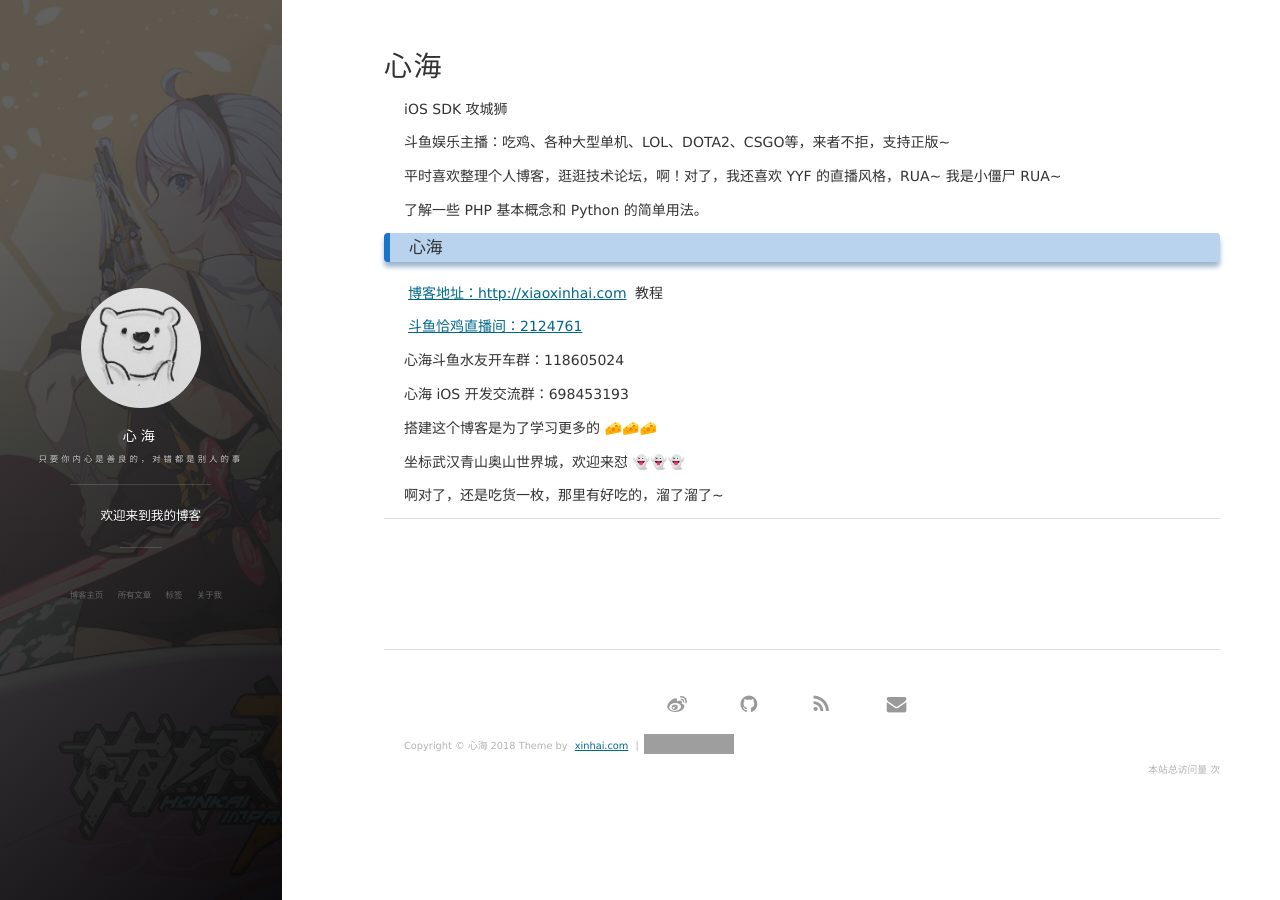
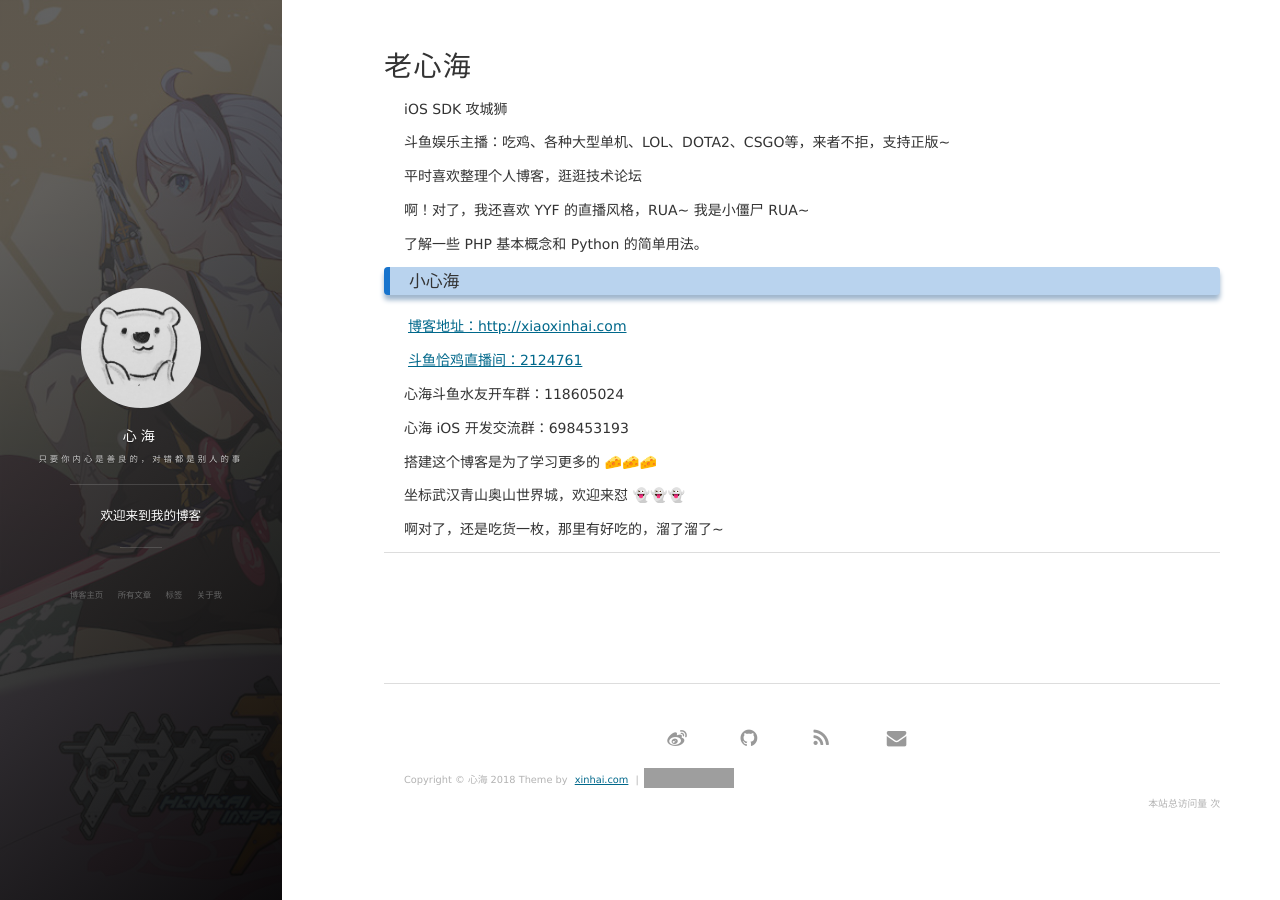
Before and after one commit to JiaZhiH/JiaZhiH.github.io, a Jekyll site: the page built from about.md, in a window 1280 px wide. Built offline with Jekyll 4.4.1, drawn with Linux system fonts in a browser that asks for light colours; nearby versions of some CDN libraries; comment, search, counter and statistics services are not loaded; grey boxes are pictures that could not be loaded.

Commit message:
official-6

```diff
--- a/about.md
+++ b/about.md
@@ -1,41 +1,56 @@
 ---
 layout: page
-title: 心海
+title: 老心海
 ---
 
 iOS SDK 攻城狮
+
 <p>
+
 斗鱼娱乐主播：吃鸡、各种大型单机、LOL、DOTA2、CSGO等，来者不拒，支持正版~
+
 <p>
-平时喜欢整理个人博客，逛逛技术论坛，啊！对了，我还喜欢 YYF 的直播风格，RUA~ 我是小僵尸 RUA~
+
+平时喜欢整理个人博客，逛逛技术论坛
+
 <p>
+
+啊！对了，我还喜欢 YYF 的直播风格，RUA~ 我是小僵尸 RUA~
+
+<p>
+
 了解一些 PHP 基本概念和 Python 的简单用法。
 
 <p>
 
-<h3> 心海 </h3>
+<h3> 小心海 </h3>
 
 <p>
 
 <a target="_blank" href='http://xiaoxinhai.com'>博客地址：http://xiaoxinhai.com</a>
-教程
 
 <p>
 
 <a target="_blank" href='https://www.douyu.com/2124761'>斗鱼恰鸡直播间：2124761</a>
-<p>
-心海斗鱼水友开车群：118605024
-<p>
-心海 iOS 开发交流群：698453193
+
 <p>
 
+心海斗鱼水友开车群：118605024
+
 <p>
+
+心海 iOS 开发交流群：698453193
+
+<p>
+
 搭建这个博客是为了学习更多的 🧀🧀🧀
 
 <p>
+
 坐标武汉青山奥山世界城，欢迎来怼 👻👻👻
 
 <p>
+
 啊对了，还是吃货一枚，那里有好吃的，溜了溜了~
 
 <p>
```
